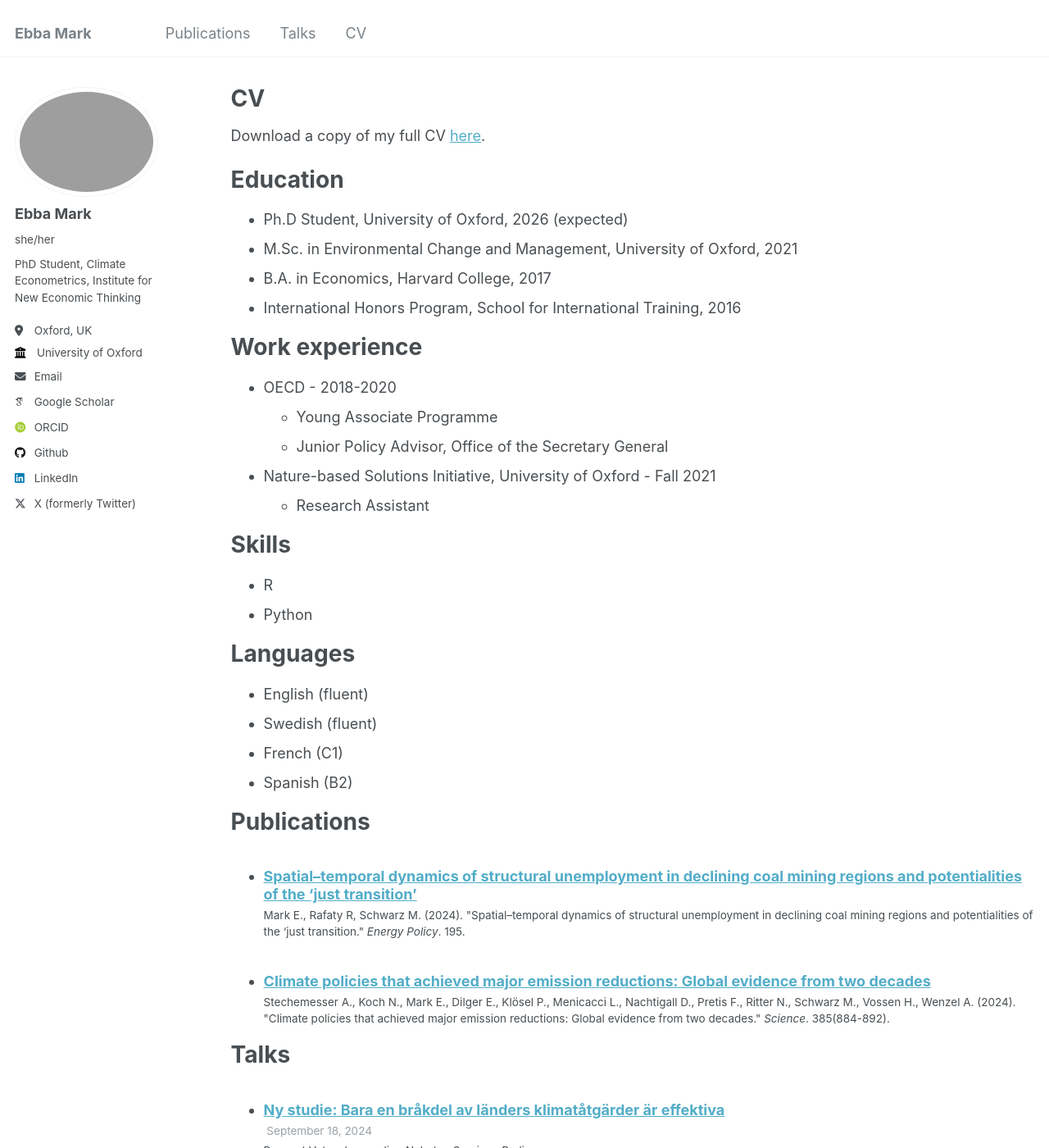
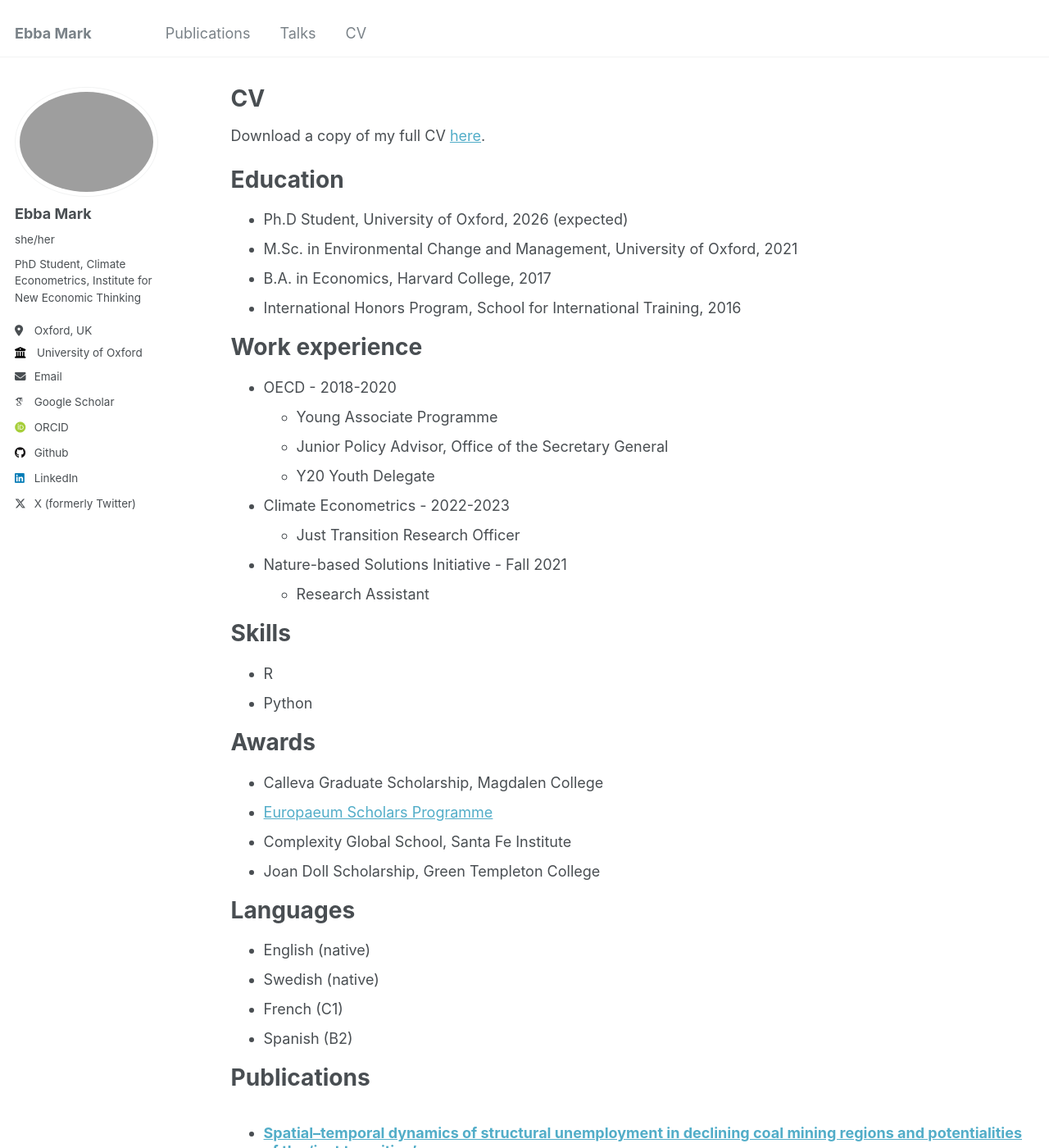
Before and after one commit to ebbam/ebba_website, a Jekyll site: the page built from _pages/cv.md, in a window 1280 px wide and 1400 px high. Shown: the whole window at 82% size. Built offline with Jekyll 4.4.1, drawn with Linux system fonts in a browser that asks for light colours; some web fonts are replaced.

Commit message:
updated CV

```diff
--- a/_pages/cv.md
+++ b/_pages/cv.md
@@ -23,8 +23,12 @@ Work experience
 * OECD - 2018-2020
   * Young Associate Programme
   * Junior Policy Advisor, Office of the Secretary General
+  * Y20 Youth Delegate
 
-* Nature-based Solutions Initiative, University of Oxford - Fall 2021
+* Climate Econometrics - 2022-2023
+  * Just Transition Research Officer
+
+* Nature-based Solutions Initiative - Fall 2021
   * Research Assistant
 
 Skills
@@ -32,10 +36,17 @@ Skills
 * R
 * Python
 
+Awards
+======
+* Calleva Graduate Scholarship, Magdalen College
+* [Europaeum Scholars Programme](https://europaeum.org/programmes/scholars-programme/)
+* Complexity Global School, Santa Fe Institute
+* Joan Doll Scholarship, Green Templeton College
+
 Languages
 ======
-* English (fluent)
-* Swedish (fluent)
+* English (native)
+* Swedish (native)
 * French (C1)
 * Spanish (B2)
 
```
